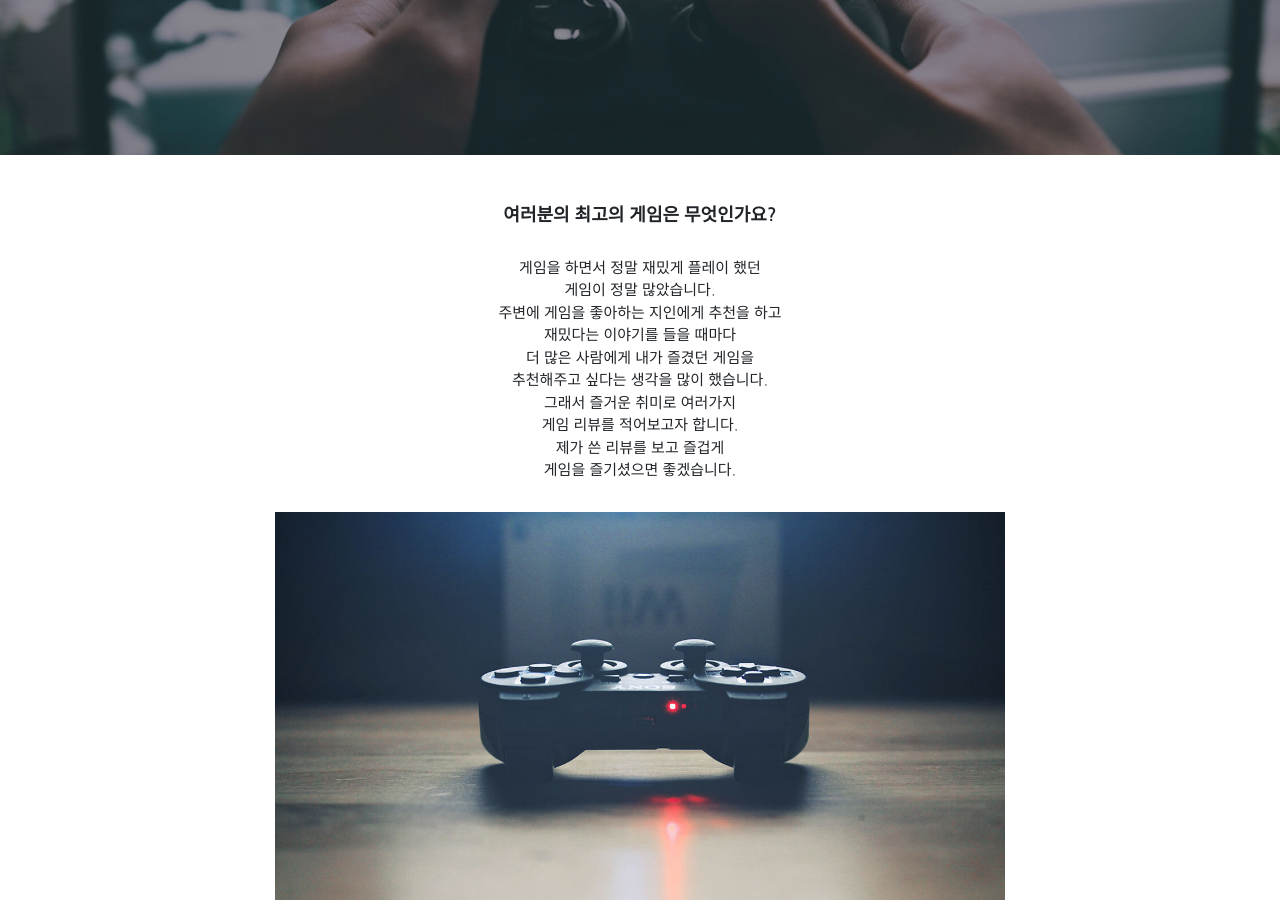
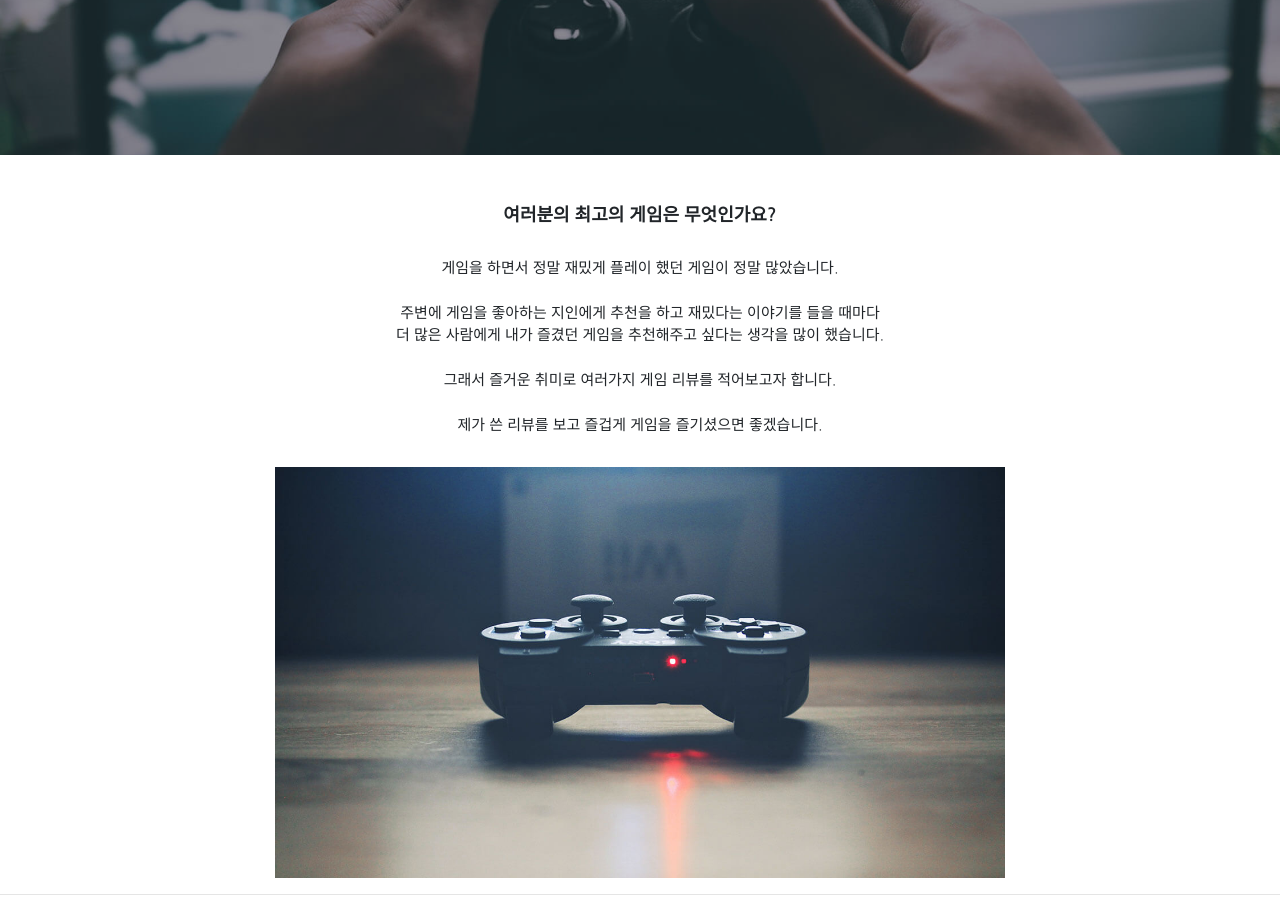
Before and after one commit to youngjungcho/everythegame88, a Jekyll site: the page built from about.html, in a window 1280 px wide and 900 px high, scrolled down 377 px. Built offline with Jekyll 4.4.1, drawn with Linux system fonts in a browser that asks for light colours.

Commit message:
Update about.html

```diff
--- a/about.html
+++ b/about.html
@@ -18,11 +18,14 @@ background: '/img/bg-about.jpg'
 <section class="everythegame_1">
     <div id="container">
       <h2 class="subtitle">여러분의 최고의 게임은 무엇인가요?</h2>
-      <p class="information"> 게임을 하면서 정말 재밌게 플레이 했던<br>게임이 정말 많았습니다.<br>
-                              주변에 게임을 좋아하는 지인에게 추천을 하고<br>재밌다는 이야기를 들을 때마다<br>
-                              더 많은 사람에게 내가 즐겼던 게임을<br>추천해주고 싶다는 생각을 많이 했습니다.<br>
-                              그래서 즐거운 취미로 여러가지<br>게임 리뷰를 적어보고자 합니다.<br>
-                              제가 쓴 리뷰를 보고 즐겁게<br>게임을 즐기셨으면 좋겠습니다.</p>
+      <p class="information"> 게임을 하면서 정말 재밌게 플레이 했던 게임이 정말 많았습니다.<br>
+                              </br>
+                              주변에 게임을 좋아하는 지인에게 추천을 하고 재밌다는 이야기를 들을 때마다<br>
+                              더 많은 사람에게 내가 즐겼던 게임을 추천해주고 싶다는 생각을 많이 했습니다.<br>
+                              <br>
+                              그래서 즐거운 취미로 여러가지 게임 리뷰를 적어보고자 합니다.<br>
+                              <br>
+                              제가 쓴 리뷰를 보고 즐겁게 게임을 즐기셨으면 좋겠습니다.</p>
 	  </div>
   <div id="image">
     <div class="image1"><img src="/img/bg-main.jpg" alt="everythegame"></div>
```
